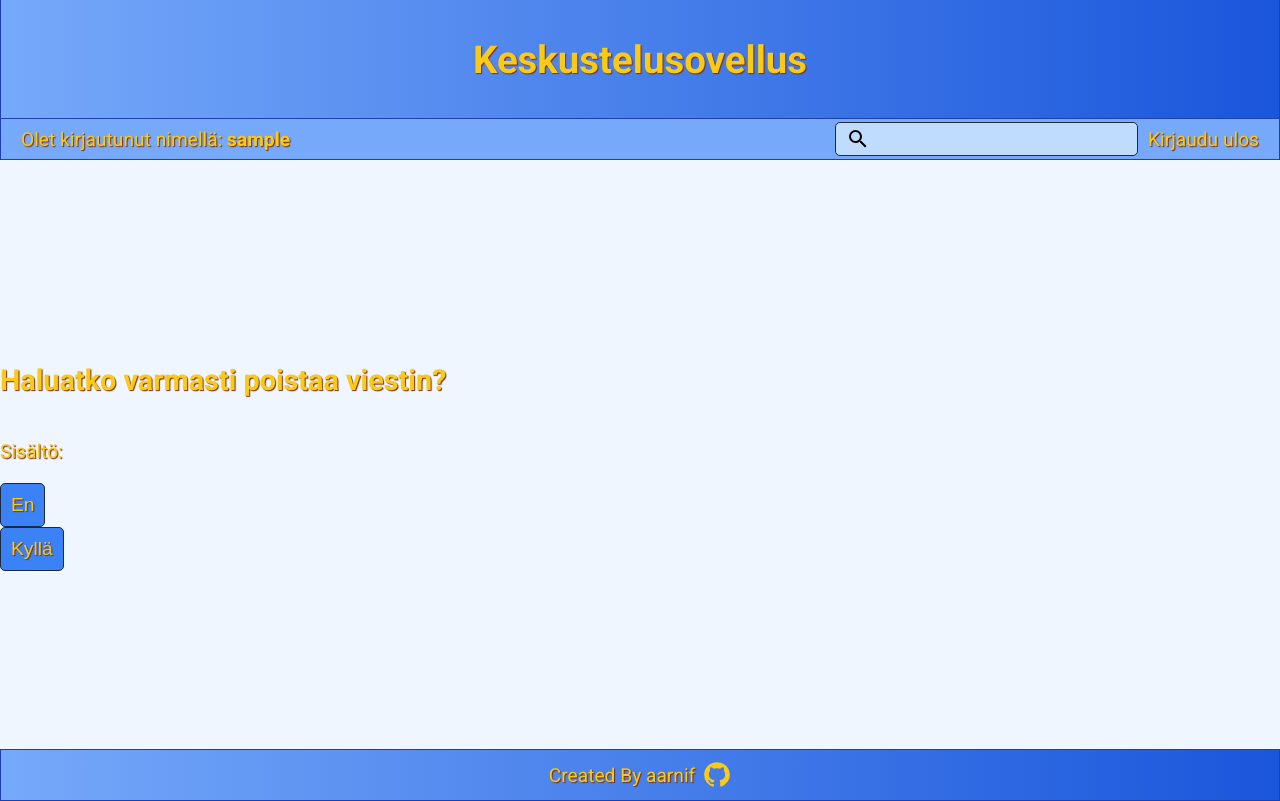
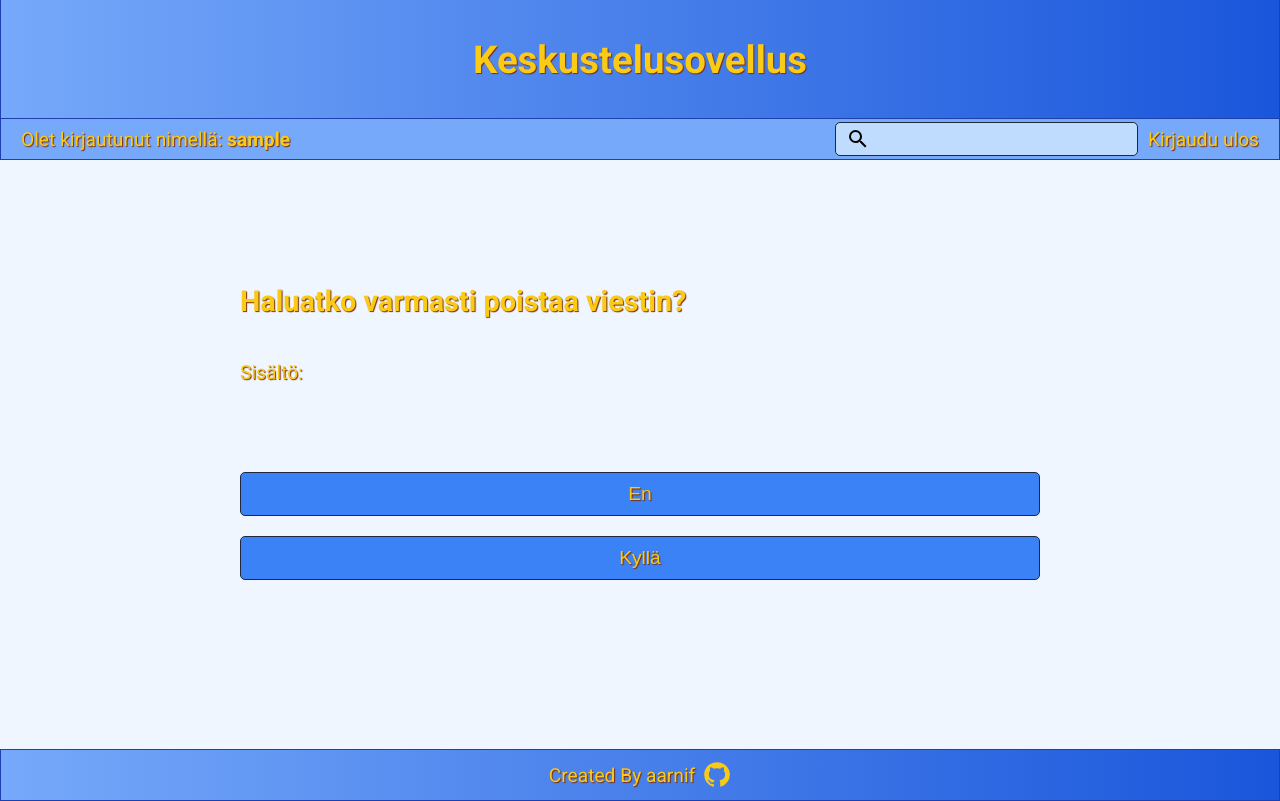
Before and after one commit to aarnif/tsoha-forum, a Flask app: template templates/delete_message.html in a window 1280 px wide. Run offline with Flask 3, Linux system fonts and the light colour scheme; the template is opened without the code that fills it, so the values that code supplies are empty; the visitor is signed in with stand-in values (Sample User, id 1).

Commit message:
Update delete message styles

```diff
--- a/templates/delete_message.html
+++ b/templates/delete_message.html
@@ -1,22 +1,25 @@
 {% extends "layout.html" %} {% block content %}
 
+<div class="form-container">
+  <form action="{{request.url}}" method="POST" class="form">
     <h2>Haluatko varmasti poistaa viestin?</h2>
-
-<form action="{{request.url}}" method="POST">
-  <ul>
-    <li>
+    <ul class="form-items">
+      <li class="form-item">
         <p>Sisältö:</p>
       </li>
-    <li>
+      <li class="form-item">
         <p>{{ message.content }}</p>
       </li>
-    <li>
-      <button type="button"><a href="{{return_url}}">En</a></button>
+      <li class="form-item">
+        <a href="{{return_url}}">
+          <button type="button" class="form-button">En</button></a
+        >
       </li>
-    <li>
-      <button type="submit">Kyllä</button>
+      <li class="form-item">
+        <button type="submit" class="form-button">Kyllä</button>
       </li>
     </ul>
   </form>
+</div>
 
 {% endblock %}
```
Lines whose indentation alone changed are shown as unchanged.
